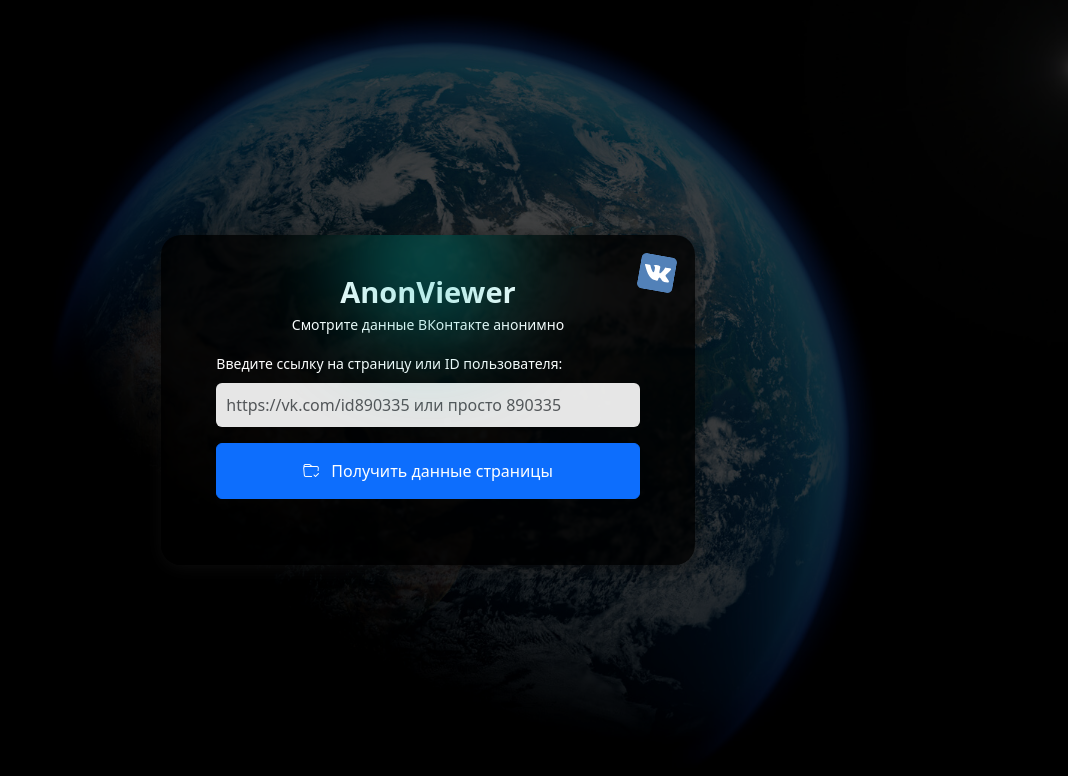
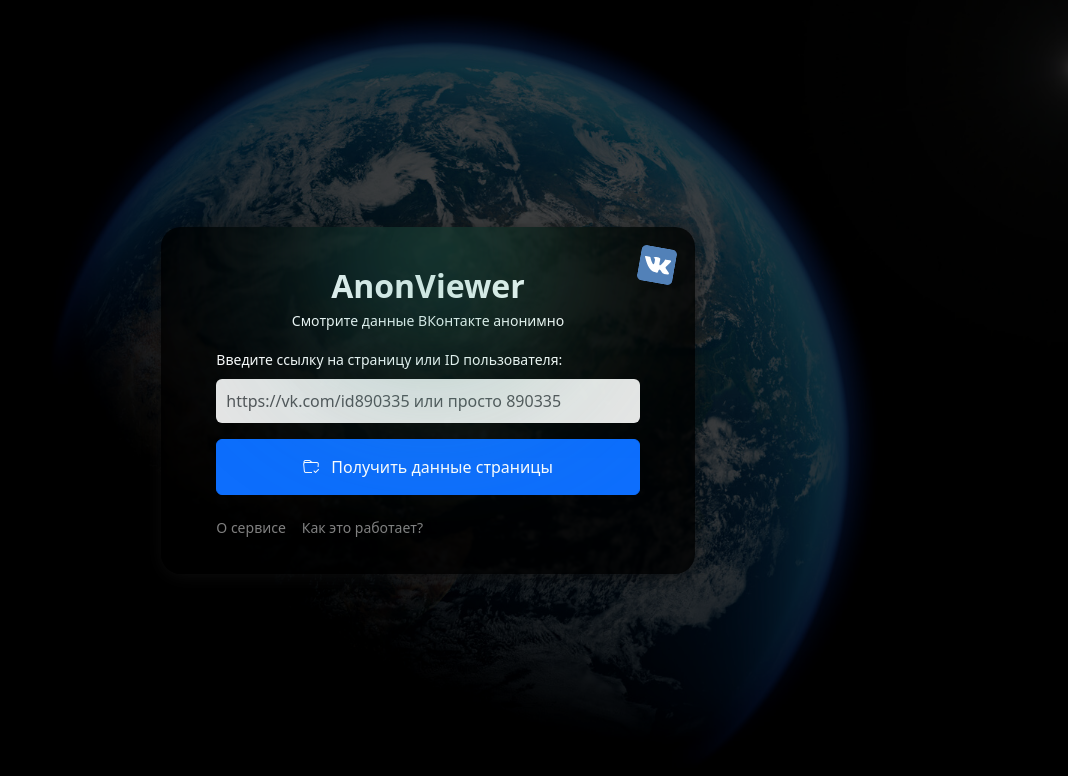
Before and after one commit to VladislavGorbunov/nuxtjs, a Nuxt app: page / in a window 1280 px wide. Shown: the top 776 px of the page, without its empty margins (212-1280 px from the left). Built offline with nearby package versions, Linux system fonts and the light colour scheme.

Commit message:
Исправление регулярки получения id

```diff
--- a/app/components/FormID.vue
+++ b/app/components/FormID.vue
@@ -33,10 +33,10 @@
     top: -60px;
     width: 170px;
     height: 170px;
-    background: rgb(17, 192, 183);
-    filter: blur(50px);
+    background: linear-gradient(90deg,rgba(42, 123, 155, 1) 0%, rgba(87, 199, 133, 1) 100%, rgba(237, 221, 83, 1) 100%);
+    filter: blur(100px);
     border-radius: 50%;
-    opacity: 0.4;
+    opacity: 0.9;
     z-index: 0;
 }
 
--- a/app/components/FormInput.vue
+++ b/app/components/FormInput.vue
@@ -46,8 +46,13 @@
 
 
 
-    <div class="alert alert-primary text-center m-0" v-else>
+    <div class="alert alert-primary text-center mb-3" v-else>
         Получаем информацию пользователя {{ id_user }}...
+    </div>
+
+    <div class="d-flex">
+        <NuxtLink to="/about" class="pe-3 text-white-50 link-underline link-underline-opacity-0"><small>О сервисе</small></NuxtLink>
+        <NuxtLink to="/info" class="pe-3 text-white-50 link-underline link-underline-opacity-0"><small>Как это работает?</small></NuxtLink>
     </div>
 
 
--- a/app/components/Logo.vue
+++ b/app/components/Logo.vue
@@ -18,7 +18,7 @@
 }
 
 .logo {
-    font-size: 29px;
+    font-size: 32px;
     font-weight: bold;
     color: #fff;
 }
```
